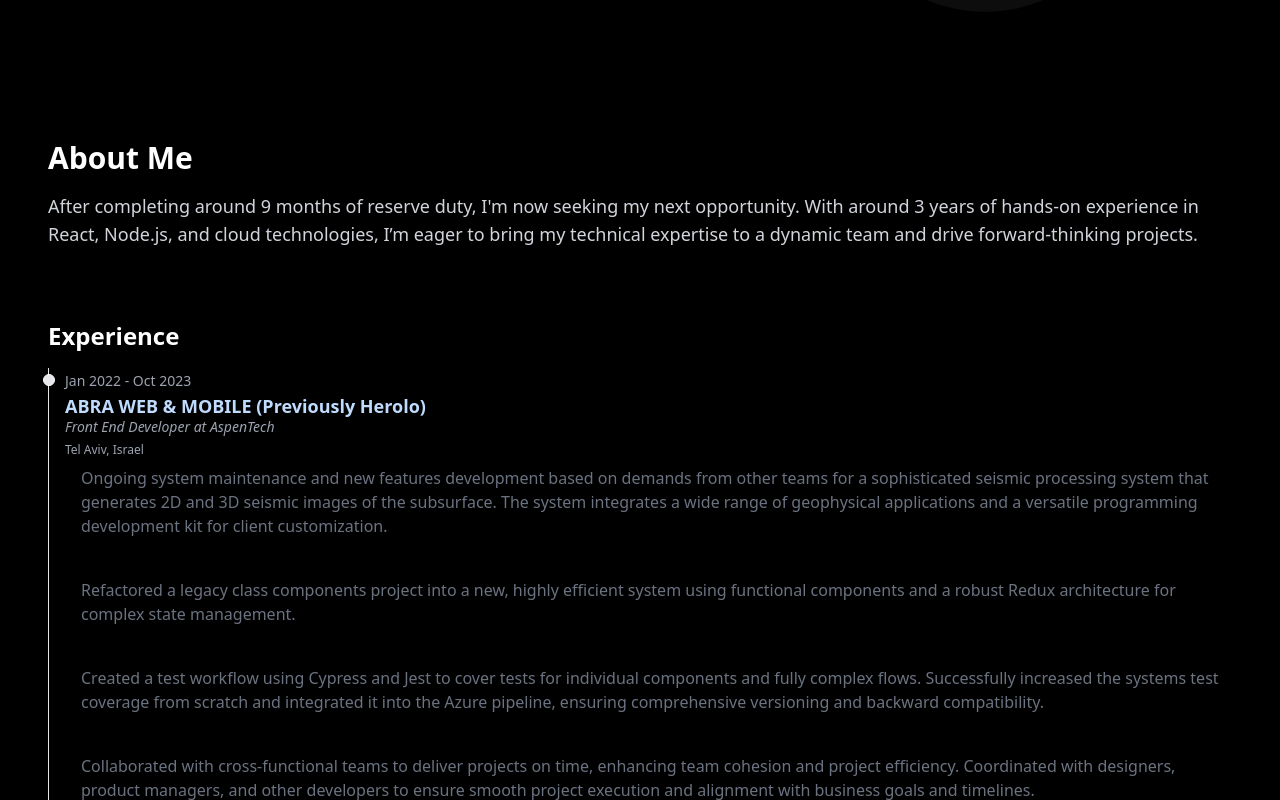
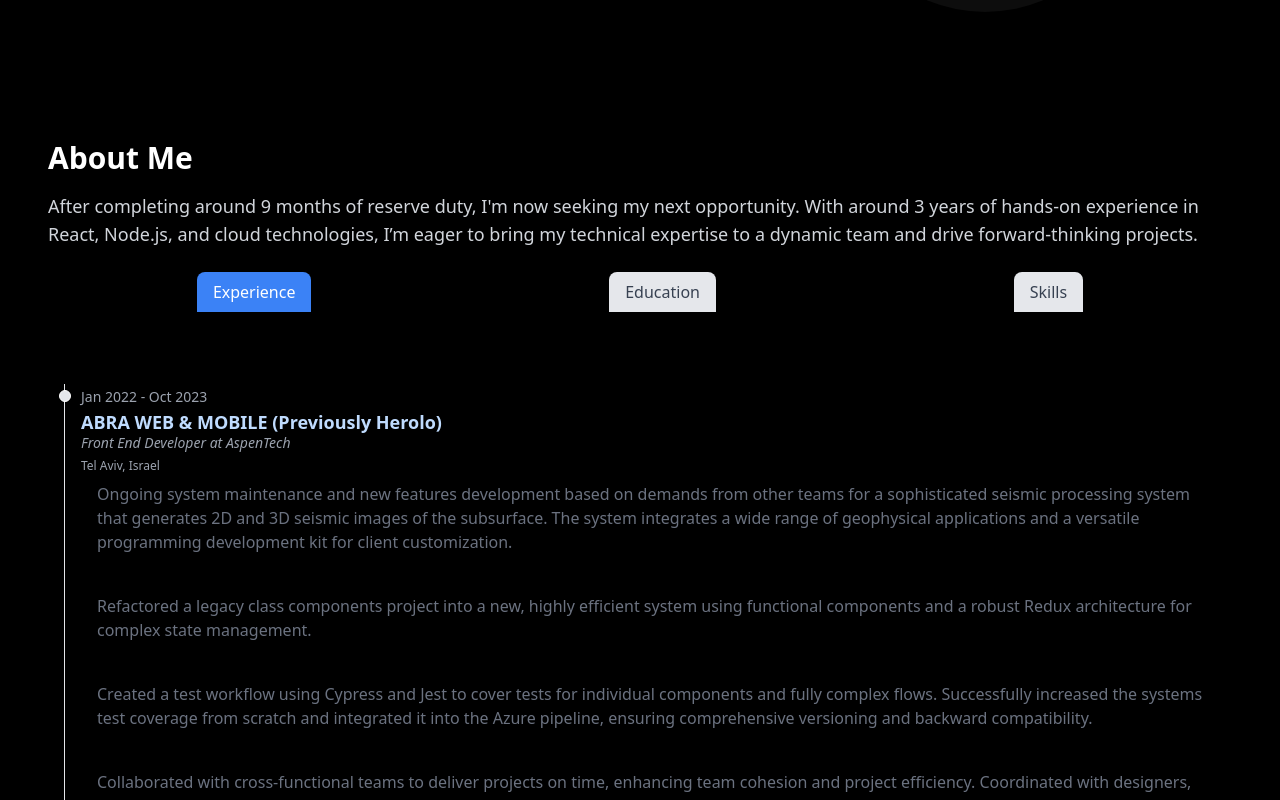
Before and after one commit to yarinTag/Y.T-Portfolio, a Next.js app: page / in a window 1280 px wide. Shown: the part 400-1200 px from the top of the page. Built offline with nearby package versions, Linux system fonts and the light colour scheme.

Commit message:
tab component

```diff
--- a/src/components/about/About.tsx
+++ b/src/components/about/About.tsx
@@ -1,12 +1,6 @@
 import Image from 'next/image';
 import { Timeline, TimelineItem } from '../TimelineItem';
-
-const AboutSection = () => {
-  const skillsData = [
-    { title: 'Material-UI', icon: '//path/to/materialui-icon.svg' },
-    { title: 'GitHub', icon: '//path/to/github-icon.svg' },
-    // Add more skills objects here
-  ];
+import Tab from '../tab/Tab';
 
 const experienceData = [
   {
@@ -38,20 +32,12 @@ const AboutSection = () => {
   },
 ];
 
-  return (
-    <section className='container my-24 mx-auto px-12 py-4' id='about'>
-      <div className='md:order-2'></div>
-      <div className='md:order-1 flex flex-col justify-center'>
-        <h2 className='text-3xl font-bold text-white mb-4'>About Me</h2>
-        <p className='text-lg text-gray-300 mb-6'>
-          After completing around 9 months of reserve duty, I'm now seeking my
-          next opportunity. With around 3 years of hands-on experience in React,
-          Node.js, and cloud technologies, I’m eager to bring my technical
-          expertise to a dynamic team and drive forward-thinking projects.
-        </p>
-      </div>
+const tabs = [
+  {
+    label: 'Experience',
+    content: (
       <div className='col-span-full mt-12'>
-        <h3 className='text-2xl font-bold text-white mb-4'>Experience</h3>
+        {/* <h3 className='text-2xl font-bold text-white mb-4'>Experience</h3> */}
         <Timeline>
           {experienceData.map((experience) => (
             <TimelineItem
@@ -67,6 +53,102 @@ const AboutSection = () => {
           ))}
         </Timeline>
       </div>
+    ),
+  },
+  {
+    label: 'Education',
+    content: (
+      <div className='col-span-full mt-12'>
+        <Timeline>
+          <TimelineItem
+            key={'The College Of Management Academic Studies'}
+            company={'The College Of Management Academic Studies'}
+            position={'B.Sc. Computer Science'}
+            duration={'2018-2021'}
+            location={'Rishon lezion, Israel'}
+            // skills={experience.skills}
+            // description={experience.description}
+            title={''}
+          />
+        </Timeline>
+      </div>
+    ),
+  },
+  {
+    label: 'Skills',
+    content: (
+      <div className='skills-container'>
+        <h2 className='text-2xl font-bold mb-4'>Skills</h2>
+        <div className='skill-box'>
+          <h3 className='text-xl font-semibold bg-gradient-to-r from-blue-500 to-purple-500 text-white px-4 py-2 rounded-t-lg'>
+            Languages
+          </h3>
+          <ul>
+            <li>TypeScript</li>
+            <li>JavaScript</li>
+            <li>Java</li>
+          </ul>
+        </div>
+        <div className='skill-box'>
+          <h3 className='text-xl font-semibold bg-gradient-to-r from-blue-500 to-purple-500 text-white px-4 py-2 rounded-t-lg'>
+            Web Development
+          </h3>
+          <ul>
+            <li>React.js</li>
+            <li>Node.js</li>
+            <li>NestJS</li>
+            <li>Express.js</li>
+            <li>HTML</li>
+          </ul>
+        </div>
+        <div className='skill-box'>
+          <h3 className='text-xl font-semibold bg-gradient-to-r from-blue-500 to-purple-500 text-white px-4 py-2 rounded-t-lg'>
+            Databases
+          </h3>
+          <ul>
+            <li>MongoDB</li>
+            <li>SQL (MSSQL)</li>
+            <li>Redis</li>
+            <li>PostgreSQL</li>
+          </ul>
+        </div>
+        <div className='skill-box'>
+          <h3 className='text-xl font-semibold bg-gradient-to-r from-blue-500 to-purple-500 text-white px-4 py-2 rounded-t-lg'>
+            Testing & Development Tools
+          </h3>
+          <ul>
+            <li>Storybook</li>
+            <li>Cypress</li>
+            <li>Azure</li>
+            <li>Git & Bitbucket</li>
+            <li>Jira</li>
+          </ul>
+        </div>
+      </div>
+    ),
+  },
+];
+
+const AboutSection = () => {
+  const skillsData = [
+    { title: 'Material-UI', icon: '//path/to/materialui-icon.svg' },
+    { title: 'GitHub', icon: '//path/to/github-icon.svg' },
+    // Add more skills objects here
+  ];
+
+  return (
+    <section className='container my-24 mx-auto px-12 py-4' id='about'>
+      <div className='md:order-2'></div>
+      <div className='md:order-1 flex flex-col justify-center'>
+        <h2 className='text-3xl font-bold text-white mb-4'>About Me</h2>
+        <p className='text-lg text-gray-300 mb-6'>
+          After completing around 9 months of reserve duty, I'm now seeking my
+          next opportunity. With around 3 years of hands-on experience in React,
+          Node.js, and cloud technologies, I’m eager to bring my technical
+          expertise to a dynamic team and drive forward-thinking projects.
+        </p>
+      </div>
+      <Tab tabs={tabs} />
     </section>
   );
 };
--- /dev/null
+++ b/src/components/tab/Tab.tsx
@@ -0,0 +1,40 @@
+'use client';
+import React from 'react';
+
+interface TabProps {
+  tabs: { label: string; content: React.ReactNode }[];
+}
+
+const Tab = ({ tabs }: TabProps) => {
+  const [activeTab, setActiveTab] = React.useState(0);
+  const [isPending, startTransition] = React.useTransition();
+
+  const handleTabClick = (index: number) => {
+    startTransition(() => setActiveTab(index));
+  };
+
+  return (
+    <div className='flex flex-col'>
+      <div className='flex justify-around'>
+        {tabs.map((tab, index) => (
+          <button
+            key={index}
+            className={`px-4 py-2 rounded-t-lg ${
+              index === activeTab
+                ? 'bg-blue-500 text-white'
+                : 'bg-gray-200 text-gray-700 hover:bg-gray-300'
+            }`}
+            onClick={() => handleTabClick(index)}
+          >
+            {tab.label}
+          </button>
+        ))}
+      </div>
+      <div className={`mt-2 rounded-b-lg p-4 ${isPending ? 'opacity-50' : ''}`}>
+        {tabs[activeTab].content}
+      </div>
+    </div>
+  );
+};
+
+export default Tab;
```
Lines whose indentation alone changed are shown as unchanged.
